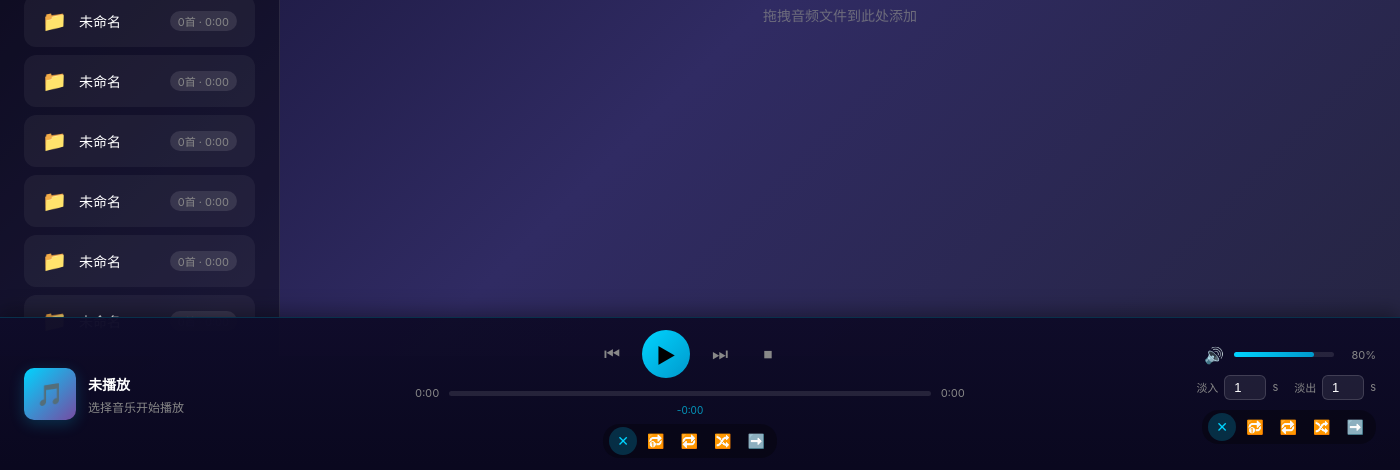
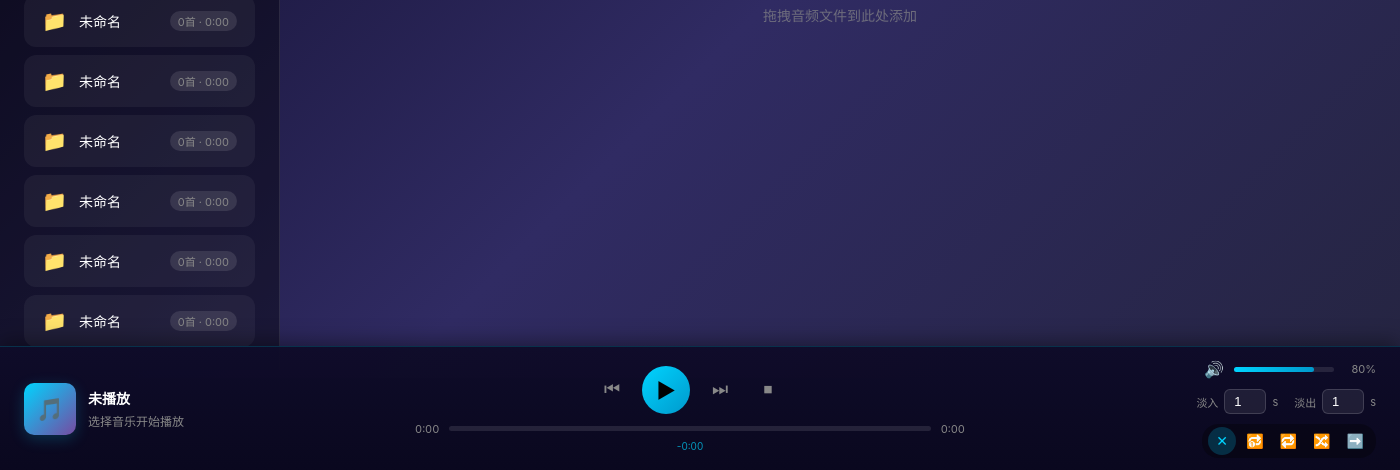
Before and after one commit to 690616337-dev/cloud-music-player, an Electron app: page index.html in a window 1400 px wide. Shown: the part 330-800 px from the top of the page. Drawn offline with Linux system fonts and the light colour scheme; no server answers.

Commit message:
移除进度条下方的循环模式按钮，只保留淡入淡出下方的循环模式

```diff
--- a/index.html
+++ b/index.html
@@ -130,14 +130,6 @@
             <span class="time-display" id="totalTime">0:00</span>
           </div>
           <span class="remaining-time" id="remainingTime">-0:00</span>
-        </div>
-
-        <div class="loop-modes">
-          <button class="loop-mode-option active" data-mode="off" title="关闭循环">✕</button>
-          <button class="loop-mode-option" data-mode="loop-one" title="单曲循环">🔂</button>
-          <button class="loop-mode-option" data-mode="loop-all" title="列表循环">🔁</button>
-          <button class="loop-mode-option" data-mode="shuffle" title="随机播放">🔀</button>
-          <button class="loop-mode-option" data-mode="order" title="顺序播放">➡️</button>
         </div>
       </div>
 
```
